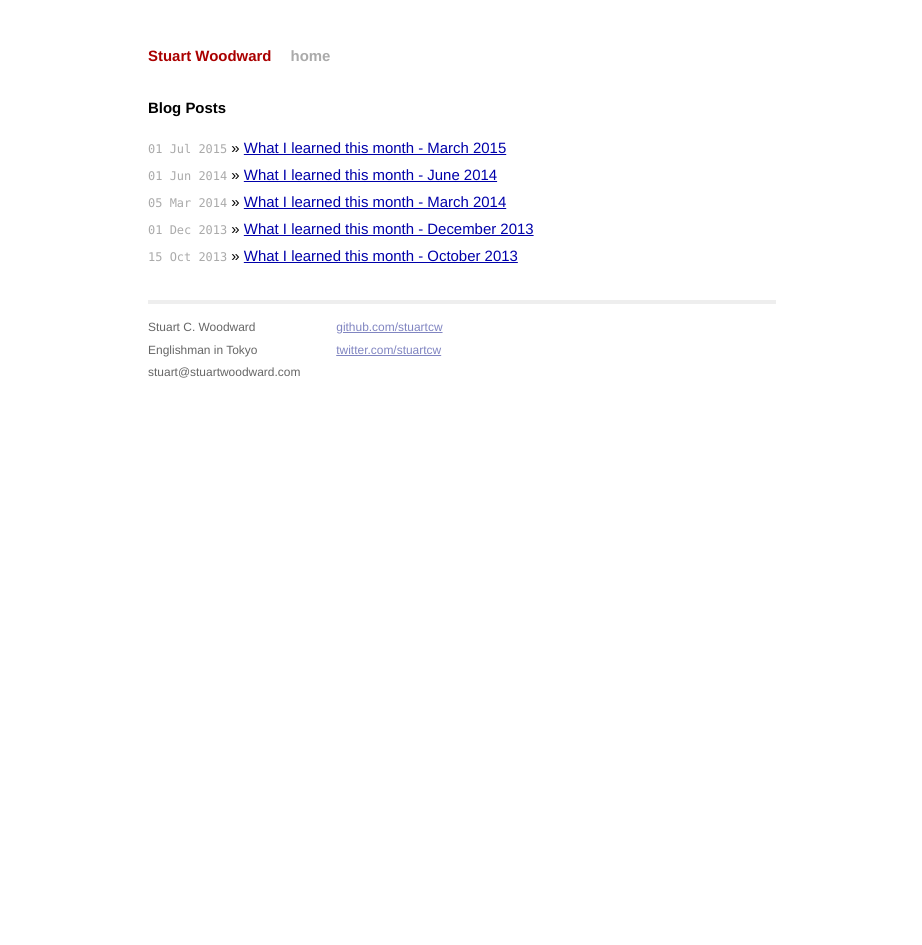
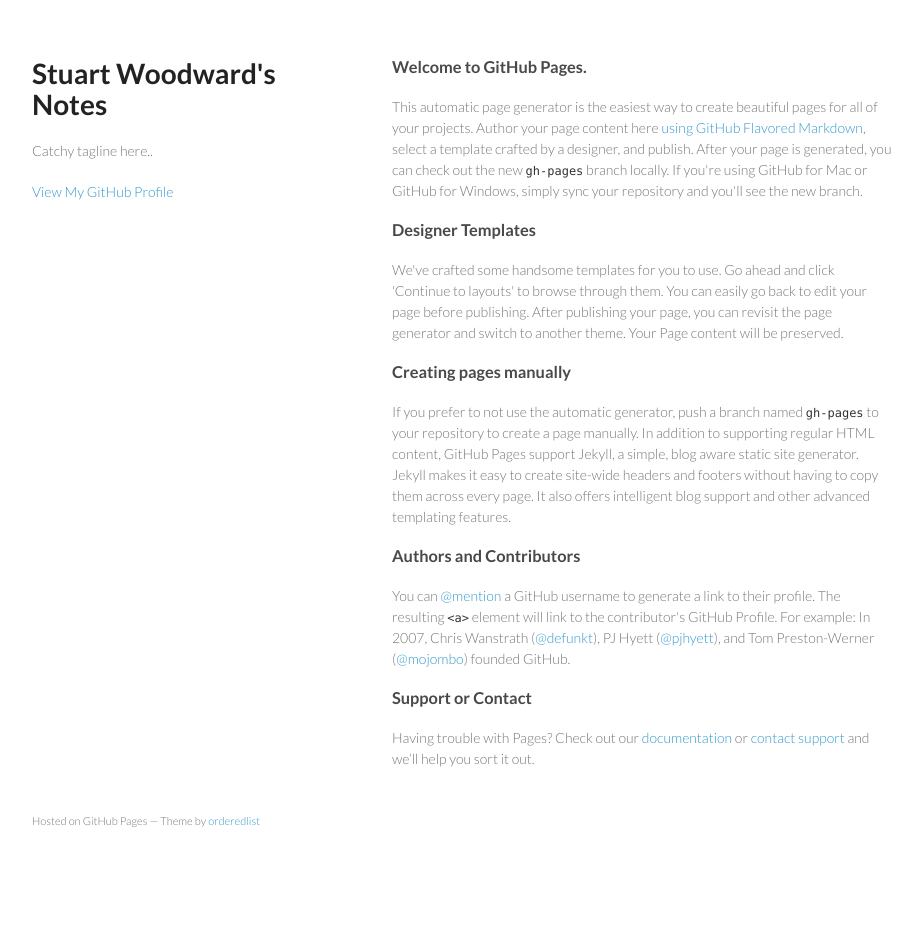
Before and after one commit to stuartcw/stuartcw.com, a Jekyll site: the page index.html, which Jekyll copies as it is, in a window 1280 px wide. Shown: the whole page, without its empty margins (178-1100 px from the left). Built offline with Jekyll 4.4.1, drawn with Linux system fonts in a browser that asks for light colours; Markdown is read by kramdown in place of the engine named in the settings; after the commit the page ends 900 px from its top, so only the background shows below that.

Commit message:
Replace master branch with page content via GitHub

```diff
--- a/index.html
+++ b/index.html
@@ -1,13 +1,58 @@
----
-layout: default
-title: Stuart Woodward - Live from Kurihama
----
+<!doctype html>
+<html>
+  <head>
+    <meta charset="utf-8">
+    <meta http-equiv="X-UA-Compatible" content="chrome=1">
+    <title>Stuart Woodward&#39;s Notes by stuartcw</title>
 
-<div id="home">
-  <h1>Blog Posts</h1>
-  <ul class="posts">
-    {% for post in site.posts %}
-      <li><span>{{ post.date | date_to_string }}</span> &raquo; <a href="{{ post.url }}">{{ post.title }}</a></li>
-    {% endfor %}
-  </ul>
-</div>
+    <link rel="stylesheet" href="stylesheets/styles.css">
+    <link rel="stylesheet" href="stylesheets/github-light.css">
+    <meta name="viewport" content="width=device-width, initial-scale=1, user-scalable=no">
+    <!--[if lt IE 9]>
+    <script src="//html5shiv.googlecode.com/svn/trunk/html5.js"></script>
+    <![endif]-->
+  </head>
+  <body>
+    <div class="wrapper">
+      <header>
+        <h1>Stuart Woodward&#39;s Notes</h1>
+        <p>Catchy tagline here..</p>
+
+
+        <p class="view"><a href="https://github.com/stuartcw">View My GitHub Profile</a></p>
+
+      </header>
+      <section>
+        <h3>
+<a id="welcome-to-github-pages" class="anchor" href="#welcome-to-github-pages" aria-hidden="true"><span class="octicon octicon-link"></span></a>Welcome to GitHub Pages.</h3>
+
+<p>This automatic page generator is the easiest way to create beautiful pages for all of your projects. Author your page content here <a href="https://guides.github.com/features/mastering-markdown/">using GitHub Flavored Markdown</a>, select a template crafted by a designer, and publish. After your page is generated, you can check out the new <code>gh-pages</code> branch locally. If you're using GitHub for Mac or GitHub for Windows, simply sync your repository and you'll see the new branch.</p>
+
+<h3>
+<a id="designer-templates" class="anchor" href="#designer-templates" aria-hidden="true"><span class="octicon octicon-link"></span></a>Designer Templates</h3>
+
+<p>We've crafted some handsome templates for you to use. Go ahead and click 'Continue to layouts' to browse through them. You can easily go back to edit your page before publishing. After publishing your page, you can revisit the page generator and switch to another theme. Your Page content will be preserved.</p>
+
+<h3>
+<a id="creating-pages-manually" class="anchor" href="#creating-pages-manually" aria-hidden="true"><span class="octicon octicon-link"></span></a>Creating pages manually</h3>
+
+<p>If you prefer to not use the automatic generator, push a branch named <code>gh-pages</code> to your repository to create a page manually. In addition to supporting regular HTML content, GitHub Pages support Jekyll, a simple, blog aware static site generator. Jekyll makes it easy to create site-wide headers and footers without having to copy them across every page. It also offers intelligent blog support and other advanced templating features.</p>
+
+<h3>
+<a id="authors-and-contributors" class="anchor" href="#authors-and-contributors" aria-hidden="true"><span class="octicon octicon-link"></span></a>Authors and Contributors</h3>
+
+<p>You can <a href="https://github.com/blog/821" class="user-mention">@mention</a> a GitHub username to generate a link to their profile. The resulting <code>&lt;a&gt;</code> element will link to the contributor's GitHub Profile. For example: In 2007, Chris Wanstrath (<a href="https://github.com/defunkt" class="user-mention">@defunkt</a>), PJ Hyett (<a href="https://github.com/pjhyett" class="user-mention">@pjhyett</a>), and Tom Preston-Werner (<a href="https://github.com/mojombo" class="user-mention">@mojombo</a>) founded GitHub.</p>
+
+<h3>
+<a id="support-or-contact" class="anchor" href="#support-or-contact" aria-hidden="true"><span class="octicon octicon-link"></span></a>Support or Contact</h3>
+
+<p>Having trouble with Pages? Check out our <a href="https://help.github.com/pages">documentation</a> or <a href="https://github.com/contact">contact support</a> and we’ll help you sort it out.</p>
+      </section>
+      <footer>
+        <p><small>Hosted on GitHub Pages &mdash; Theme by <a href="https://github.com/orderedlist">orderedlist</a></small></p>
+      </footer>
+    </div>
+    <script src="javascripts/scale.fix.js"></script>
+
+  </body>
+</html>
--- /dev/null
+++ b/javascripts/scale.fix.js
@@ -0,0 +1,17 @@
+var metas = document.getElementsByTagName('meta');
+var i;
+if (navigator.userAgent.match(/iPhone/i)) {
+  for (i=0; i<metas.length; i++) {
+    if (metas[i].name == "viewport") {
+      metas[i].content = "width=device-width, minimum-scale=1.0, maximum-scale=1.0";
+    }
+  }
+  document.addEventListener("gesturestart", gestureStart, false);
+}
+function gestureStart() {
+  for (i=0; i<metas.length; i++) {
+    if (metas[i].name == "viewport") {
+      metas[i].content = "width=device-width, minimum-scale=0.25, maximum-scale=1.6";
+    }
+  }
+}
--- /dev/null
+++ b/stylesheets/github-light.css
@@ -0,0 +1,115 @@
+/*
+   Copyright 2014 GitHub Inc.
+
+   Licensed under the Apache License, Version 2.0 (the "License");
+   you may not use this file except in compliance with the License.
+   You may obtain a copy of the License at
+
+       http://www.apache.org/licenses/LICENSE-2.0
+
+   Unless required by applicable law or agreed to in writing, software
+   distributed under the License is distributed on an "AS IS" BASIS,
+   WITHOUT WARRANTIES OR CONDITIONS OF ANY KIND, either express or implied.
+   See the License for the specific language governing permissions and
+   limitations under the License.
+
+*/
+
+.pl-c /* comment */ {
+  color: #969896;
+}
+
+.pl-c1      /* constant, markup.raw, meta.diff.header, meta.module-reference, meta.property-name, support, support.constant, support.variable, variable.other.constant */,
+.pl-s .pl-v /* string variable */ {
+  color: #0086b3;
+}
+
+.pl-e  /* entity */,
+.pl-en /* entity.name */ {
+  color: #795da3;
+}
+
+.pl-s .pl-s1 /* string source */,
+.pl-smi      /* storage.modifier.import, storage.modifier.package, storage.type.java, variable.other, variable.parameter.function */ {
+  color: #333;
+}
+
+.pl-ent /* entity.name.tag */ {
+  color: #63a35c;
+}
+
+.pl-k /* keyword, storage, storage.type */ {
+  color: #a71d5d;
+}
+
+.pl-pds              /* punctuation.definition.string, string.regexp.character-class */,
+.pl-s                /* string */,
+.pl-s .pl-pse .pl-s1 /* string punctuation.section.embedded source */,
+.pl-sr               /* string.regexp */,
+.pl-sr .pl-cce       /* string.regexp constant.character.escape */,
+.pl-sr .pl-sra       /* string.regexp string.regexp.arbitrary-repitition */,
+.pl-sr .pl-sre       /* string.regexp source.ruby.embedded */ {
+  color: #183691;
+}
+
+.pl-v /* variable */ {
+  color: #ed6a43;
+}
+
+.pl-id /* invalid.deprecated */ {
+  color: #b52a1d;
+}
+
+.pl-ii /* invalid.illegal */ {
+  background-color: #b52a1d;
+  color: #f8f8f8;
+}
+
+.pl-sr .pl-cce /* string.regexp constant.character.escape */ {
+  color: #63a35c;
+  font-weight: bold;
+}
+
+.pl-ml /* markup.list */ {
+  color: #693a17;
+}
+
+.pl-mh        /* markup.heading */,
+.pl-mh .pl-en /* markup.heading entity.name */,
+.pl-ms        /* meta.separator */ {
+  color: #1d3e81;
+  font-weight: bold;
+}
+
+.pl-mq /* markup.quote */ {
+  color: #008080;
+}
+
+.pl-mi /* markup.italic */ {
+  color: #333;
+  font-style: italic;
+}
+
+.pl-mb /* markup.bold */ {
+  color: #333;
+  font-weight: bold;
+}
+
+.pl-md /* markup.deleted, meta.diff.header.from-file */ {
+  background-color: #ffecec;
+  color: #bd2c00;
+}
+
+.pl-mi1 /* markup.inserted, meta.diff.header.to-file */ {
+  background-color: #eaffea;
+  color: #55a532;
+}
+
+.pl-mdr /* meta.diff.range */ {
+  color: #795da3;
+  font-weight: bold;
+}
+
+.pl-mo /* meta.output */ {
+  color: #1d3e81;
+}
--- /dev/null
+++ b/stylesheets/styles.css
@@ -0,0 +1,255 @@
+@import url(https://fonts.googleapis.com/css?family=Lato:300italic,700italic,300,700);
+
+body {
+  padding:50px;
+  font:14px/1.5 Lato, "Helvetica Neue", Helvetica, Arial, sans-serif;
+  color:#777;
+  font-weight:300;
+}
+
+h1, h2, h3, h4, h5, h6 {
+  color:#222;
+  margin:0 0 20px;
+}
+
+p, ul, ol, table, pre, dl {
+  margin:0 0 20px;
+}
+
+h1, h2, h3 {
+  line-height:1.1;
+}
+
+h1 {
+  font-size:28px;
+}
+
+h2 {
+  color:#393939;
+}
+
+h3, h4, h5, h6 {
+  color:#494949;
+}
+
+a {
+  color:#39c;
+  font-weight:400;
+  text-decoration:none;
+}
+
+a small {
+  font-size:11px;
+  color:#777;
+  margin-top:-0.6em;
+  display:block;
+}
+
+.wrapper {
+  width:860px;
+  margin:0 auto;
+}
+
+blockquote {
+  border-left:1px solid #e5e5e5;
+  margin:0;
+  padding:0 0 0 20px;
+  font-style:italic;
+}
+
+code, pre {
+  font-family:Monaco, Bitstream Vera Sans Mono, Lucida Console, Terminal;
+  color:#333;
+  font-size:12px;
+}
+
+pre {
+  padding:8px 15px;
+  background: #f8f8f8;
+  border-radius:5px;
+  border:1px solid #e5e5e5;
+  overflow-x: auto;
+}
+
+table {
+  width:100%;
+  border-collapse:collapse;
+}
+
+th, td {
+  text-align:left;
+  padding:5px 10px;
+  border-bottom:1px solid #e5e5e5;
+}
+
+dt {
+  color:#444;
+  font-weight:700;
+}
+
+th {
+  color:#444;
+}
+
+img {
+  max-width:100%;
+}
+
+header {
+  width:270px;
+  float:left;
+  position:fixed;
+}
+
+header ul {
+  list-style:none;
+  height:40px;
+
+  padding:0;
+
+  background: #eee;
+  background: -moz-linear-gradient(top, #f8f8f8 0%, #dddddd 100%);
+  background: -webkit-gradient(linear, left top, left bottom, color-stop(0%,#f8f8f8), color-stop(100%,#dddddd));
+  background: -webkit-linear-gradient(top, #f8f8f8 0%,#dddddd 100%);
+  background: -o-linear-gradient(top, #f8f8f8 0%,#dddddd 100%);
+  background: -ms-linear-gradient(top, #f8f8f8 0%,#dddddd 100%);
+  background: linear-gradient(top, #f8f8f8 0%,#dddddd 100%);
+
+  border-radius:5px;
+  border:1px solid #d2d2d2;
+  box-shadow:inset #fff 0 1px 0, inset rgba(0,0,0,0.03) 0 -1px 0;
+  width:270px;
+}
+
+header li {
+  width:89px;
+  float:left;
+  border-right:1px solid #d2d2d2;
+  height:40px;
+}
+
+header ul a {
+  line-height:1;
+  font-size:11px;
+  color:#999;
+  display:block;
+  text-align:center;
+  padding-top:6px;
+  height:40px;
+}
+
+strong {
+  color:#222;
+  font-weight:700;
+}
+
+header ul li + li {
+  width:88px;
+  border-left:1px solid #fff;
+}
+
+header ul li + li + li {
+  border-right:none;
+  width:89px;
+}
+
+header ul a strong {
+  font-size:14px;
+  display:block;
+  color:#222;
+}
+
+section {
+  width:500px;
+  float:right;
+  padding-bottom:50px;
+}
+
+small {
+  font-size:11px;
+}
+
+hr {
+  border:0;
+  background:#e5e5e5;
+  height:1px;
+  margin:0 0 20px;
+}
+
+footer {
+  width:270px;
+  float:left;
+  position:fixed;
+  bottom:50px;
+}
+
+@media print, screen and (max-width: 960px) {
+
+  div.wrapper {
+    width:auto;
+    margin:0;
+  }
+
+  header, section, footer {
+    float:none;
+    position:static;
+    width:auto;
+  }
+
+  header {
+    padding-right:320px;
+  }
+
+  section {
+    border:1px solid #e5e5e5;
+    border-width:1px 0;
+    padding:20px 0;
+    margin:0 0 20px;
+  }
+
+  header a small {
+    display:inline;
+  }
+
+  header ul {
+    position:absolute;
+    right:50px;
+    top:52px;
+  }
+}
+
+@media print, screen and (max-width: 720px) {
+  body {
+    word-wrap:break-word;
+  }
+
+  header {
+    padding:0;
+  }
+
+  header ul, header p.view {
+    position:static;
+  }
+
+  pre, code {
+    word-wrap:normal;
+  }
+}
+
+@media print, screen and (max-width: 480px) {
+  body {
+    padding:15px;
+  }
+
+  header ul {
+    display:none;
+  }
+}
+
+@media print {
+  body {
+    padding:0.4in;
+    font-size:12pt;
+    color:#444;
+  }
+}
```
Also changed, not shown: params.json (added, +1 -0 lines).
